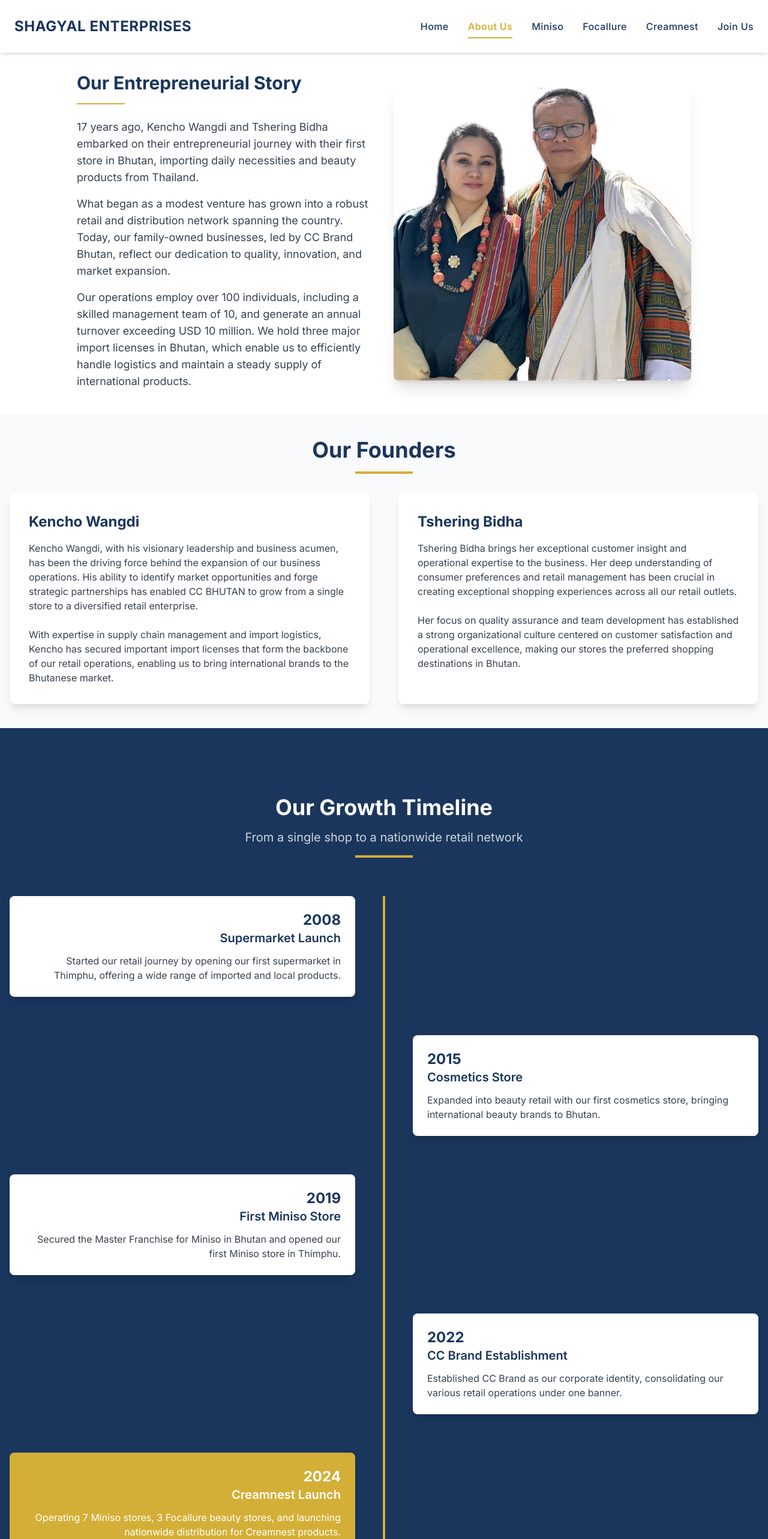
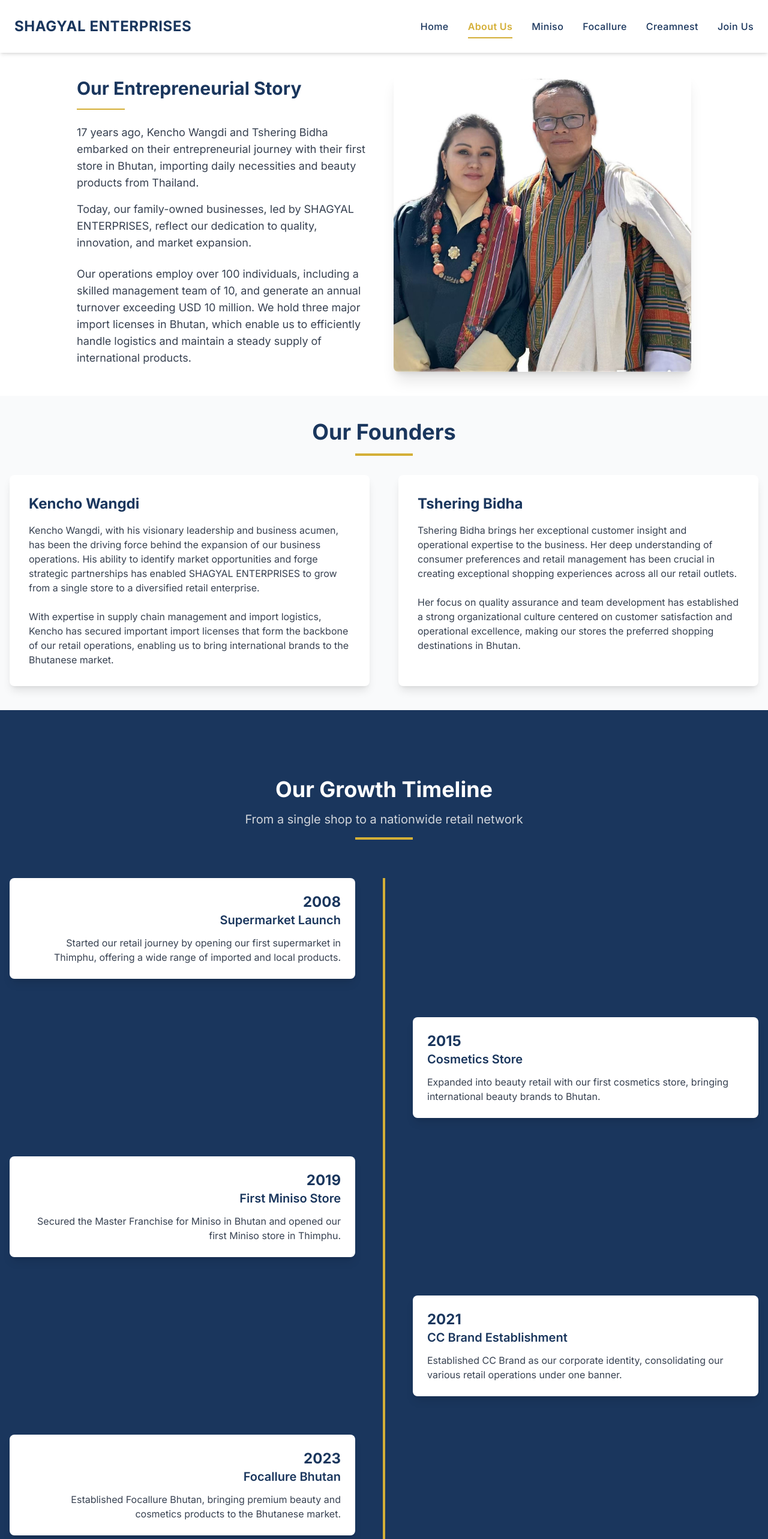
Before and after one commit to wilsoninuk/CCBRAND, a Next.js app: page /about in a window 1280 px wide. Shown: the top 2566 px of the page at 60% size. Built offline with nearby package versions, Linux system fonts and the light colour scheme.

Commit message:
feat: update company timeline and fix distribution regions

```diff
--- a/src/app/about/page.tsx
+++ b/src/app/about/page.tsx
@@ -9,8 +9,8 @@
 const TIMELINE_IMAGE = '/images/about/timeline.jpg';
 
 export const metadata: Metadata = {
-  title: 'About Us | CC BHUTAN',
-  description: 'Learn about the 25-year entrepreneurial journey of CC BHUTAN, from a single store to leading retail and distribution company in Bhutan.',
+  title: 'About Us | SHAGYAL ENTERPRISES',
+  description: 'Learn about the 25-year entrepreneurial journey of SHAGYAL ENTERPRISES, from a single store to leading retail and distribution company in Bhutan.',
 };
 
 export default function AboutPage() {
@@ -26,8 +26,8 @@
               <p className="text-base md:text-lg text-gray-700 mb-4">
                 17 years ago, Kencho Wangdi and Tshering Bidha embarked on their entrepreneurial journey with their first store in Bhutan, importing daily necessities and beauty products from Thailand.
               </p>
-              <p className="text-base md:text-lg text-gray-700 mb-4">
-                What began as a modest venture has grown into a robust retail and distribution network spanning the country. Today, our family-owned businesses, led by CC Brand Bhutan, reflect our dedication to quality, innovation, and market expansion.
+              <p className="text-lg text-gray-700 mb-6">
+                Today, our family-owned businesses, led by SHAGYAL ENTERPRISES, reflect our dedication to quality, innovation, and market expansion.
               </p>
               <p className="text-base md:text-lg text-gray-700">
                 Our operations employ over 100 individuals, including a skilled management team of 10, and generate an annual turnover exceeding USD 10 million. We hold three major import licenses in Bhutan, which enable us to efficiently handle logistics and maintain a steady supply of international products.
@@ -57,7 +57,7 @@
           <div className="bg-white p-8 rounded-lg shadow-lg">
             <h3 className="text-2xl font-bold text-[#1A365D] mb-4">Kencho Wangdi</h3>
             <p className="text-gray-700 mb-6">
-              Kencho Wangdi, with his visionary leadership and business acumen, has been the driving force behind the expansion of our business operations. His ability to identify market opportunities and forge strategic partnerships has enabled CC BHUTAN to grow from a single store to a diversified retail enterprise.
+              Kencho Wangdi, with his visionary leadership and business acumen, has been the driving force behind the expansion of our business operations. His ability to identify market opportunities and forge strategic partnerships has enabled SHAGYAL ENTERPRISES to grow from a single store to a diversified retail enterprise.
             </p>
             <p className="text-gray-700">
               With expertise in supply chain management and import logistics, Kencho has secured important import licenses that form the backbone of our retail operations, enabling us to bring international brands to the Bhutanese market.
@@ -139,13 +139,27 @@
               <div className="md:w-1/2"></div>
               <div className="md:w-1/2 md:pl-12">
                 <div className="bg-white p-6 rounded-lg shadow-lg inline-block">
-                  <h3 className="text-2xl font-bold text-[#1A365D]">2022</h3>
+                  <h3 className="text-2xl font-bold text-[#1A365D]">2021</h3>
                   <h4 className="text-xl font-semibold text-[#1A365D] mb-3">CC Brand Establishment</h4>
                   <p className="text-gray-700">
                     Established CC Brand as our corporate identity, consolidating our various retail operations under one banner.
                   </p>
                 </div>
               </div>
+            </div>
+
+            {/* Focallure Bhutan */}
+            <div className="flex flex-col md:flex-row items-center">
+              <div className="md:w-1/2 md:pr-12 md:text-right">
+                <div className="bg-white p-6 rounded-lg shadow-lg inline-block">
+                  <h3 className="text-2xl font-bold text-[#1A365D]">2023</h3>
+                  <h4 className="text-xl font-semibold text-[#1A365D] mb-3">Focallure Bhutan</h4>
+                  <p className="text-gray-700">
+                    Established Focallure Bhutan, bringing premium beauty and cosmetics products to the Bhutanese market.
+                  </p>
+                </div>
+              </div>
+              <div className="md:w-1/2"></div>
             </div>
 
             {/* Present */}
--- a/src/app/brands/creamnest/page.tsx
+++ b/src/app/brands/creamnest/page.tsx
@@ -9,8 +9,8 @@
 const CREAMNEST_DISTRIBUTION_MAP = '/images/brands/creamnest/distribution-map.svg';
 
 export const metadata: Metadata = {
-  title: 'Creamnest Milk Tea | CC BHUTAN',
-  description: 'CC BHUTAN is the exclusive distributor of Creamnest Milk Tea Powder in Bhutan, supplying premium milk tea products nationwide.',
+  title: 'Creamnest Milk Tea | SHAGYAL ENTERPRISES',
+  description: 'SHAGYAL ENTERPRISES is the exclusive distributor of Creamnest Milk Tea Powder in Bhutan, supplying premium milk tea products nationwide.',
 };
 
 const productFlavors = [
@@ -43,27 +43,27 @@
 const distributionRegions = [
   {
     region: 'Western Bhutan',
-    cities: ['Thimphu', 'Paro', 'Punakha', 'Haa'],
+    cities: ['Thimphu', 'Paro', 'Wangdue', 'Punakha'],
     coverage: '100+ retail outlets',
-    coordinates: { lng: 25, lat: 45 },
+    coordinates: { lng: 30, lat: 40 },
   },
   {
     region: 'Central Bhutan',
-    cities: ['Wangduephodrang', 'Trongsa', 'Bumthang'],
+    cities: ['Bumthang', 'Trongsa', 'Zhemgang'],
     coverage: '50+ retail outlets',
-    coordinates: { lng: 50, lat: 40 },
+    coordinates: { lng: 50, lat: 45 },
   },
   {
     region: 'Eastern Bhutan',
-    cities: ['Mongar', 'Trashigang', 'Lhuentse'],
+    cities: ['Mongar', 'Trashigang', 'Pemagatshel'],
     coverage: '40+ retail outlets',
-    coordinates: { lng: 75, lat: 45 },
+    coordinates: { lng: 70, lat: 45 },
   },
   {
     region: 'Southern Bhutan',
-    cities: ['Gelephu', 'Phuentsholing', 'Samdrup Jongkhar'],
+    cities: ['Phuentsholing', 'Gelephu', 'Samdrup Jongkhar'],
     coverage: '60+ retail outlets',
-    coordinates: { lng: 50, lat: 75 },
+    coordinates: { lng: 50, lat: 70 },
   },
 ];
 
@@ -137,7 +137,7 @@
           <div>
             <h2 className="text-3xl md:text-4xl font-bold text-[#1A365D] mb-6">About Creamnest</h2>
             <p className="text-lg text-gray-700 mb-6">
-              Since 2020, CC BHUTAN has been the exclusive distributor of Creamnest Milk Tea Powder in Bhutan. This premium beverage product has quickly gained popularity across the country for its authentic taste and convenient preparation.
+              Since 2020, SHAGYAL ENTERPRISES has been the exclusive distributor of Creamnest Milk Tea Powder in Bhutan. This premium beverage product has quickly gained popularity across the country for its authentic taste and convenient preparation.
             </p>
             <p className="text-lg text-gray-700 mb-6">
               Creamnest offers a range of milk tea powders that deliver the perfect creamy taste with each cup. Available in various flavors, these products are specially formulated to provide an authentic milk tea experience with minimal preparation.
--- a/src/app/brands/focallure/page.tsx
+++ b/src/app/brands/focallure/page.tsx
@@ -18,8 +18,8 @@
 const FOCALLURE_BEAUTY_TOOLS = '/images/brands/focallure/beauty-tool.jpg';
 
 export const metadata: Metadata = {
-  title: 'Focallure Beauty | CC BHUTAN',
-  description: 'Discover premium imported cosmetics at Focallure Beauty stores in Bhutan. Three exclusive locations offering high-quality beauty products.',
+  title: 'Focallure Beauty | SHAGYAL ENTERPRISES',
+  description: 'Discover Focallure beauty products in Bhutan. Premium makeup and skincare solutions at affordable prices.',
 };
 
 const storeImages = [
--- a/src/app/brands/miniso/page.tsx
+++ b/src/app/brands/miniso/page.tsx
@@ -16,8 +16,8 @@
 const MINISO_STORE5 = '/images/brands/miniso/store5.webp';
 
 export const metadata: Metadata = {
-  title: 'Miniso | CC BHUTAN',
-  description: 'Discover Miniso stores across Bhutan, offering quality lifestyle products at affordable prices. 7 locations serving customers nationwide.',
+  title: 'Miniso | SHAGYAL ENTERPRISES',
+  description: 'As the Master Franchisee for Miniso in Bhutan, SHAGYAL ENTERPRISES has successfully introduced this popular global lifestyle brand to the Bhutanese market.',
 };
 
 const storeImages = [
@@ -113,7 +113,7 @@
           <div>
             <h2 className="text-3xl md:text-4xl font-bold text-[#1A365D] mb-6">About Miniso in Bhutan</h2>
             <p className="text-lg text-gray-700 mb-6">
-              As the Master Franchisee for Miniso in Bhutan, CC BHUTAN has successfully introduced this popular global lifestyle brand to the Bhutanese market, opening 7 stores across the country since 2015.
+              As the Master Franchisee for Miniso in Bhutan, SHAGYAL ENTERPRISES has successfully introduced this popular global lifestyle brand to the Bhutanese market, opening 7 stores across the country since 2015.
             </p>
             <p className="text-lg text-gray-700 mb-6">
               Miniso offers quality home goods, cosmetics, and accessories at affordable prices, bringing international design standards and product quality to Bhutan's retail landscape.
```
